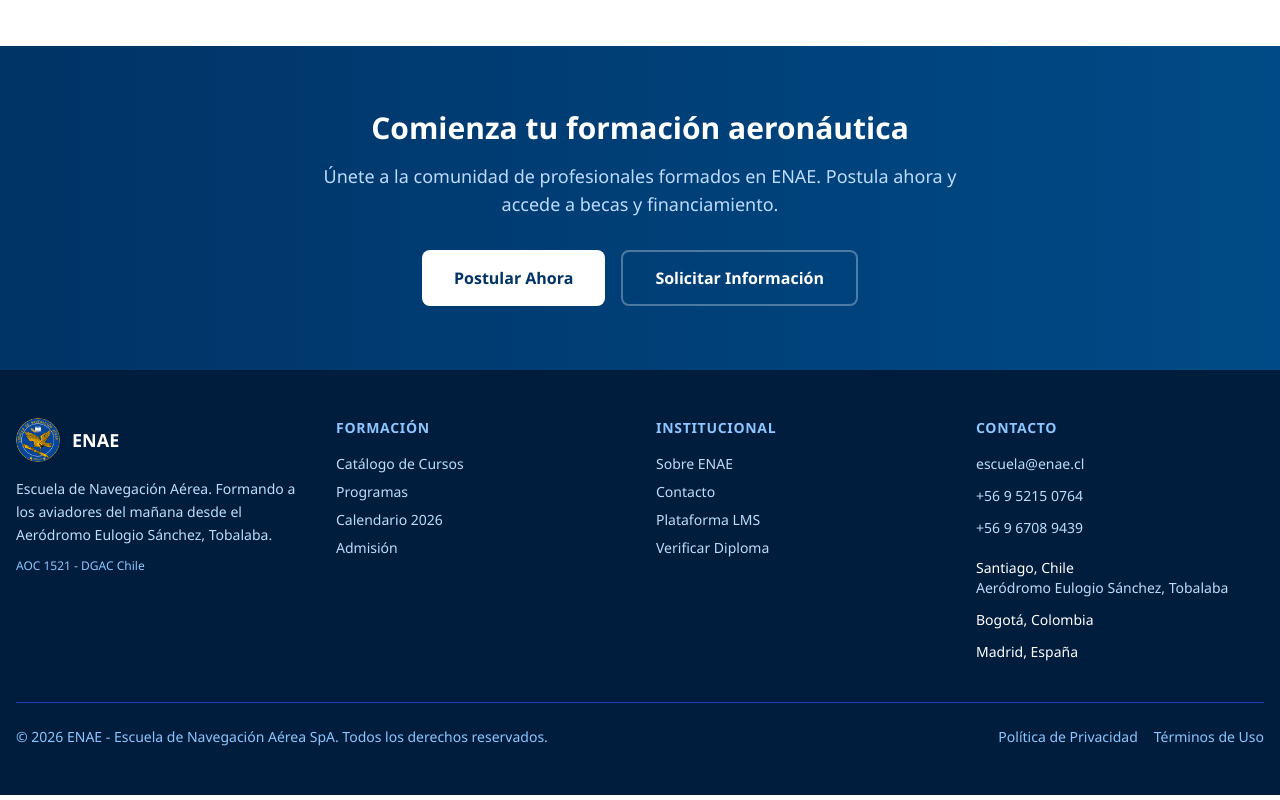
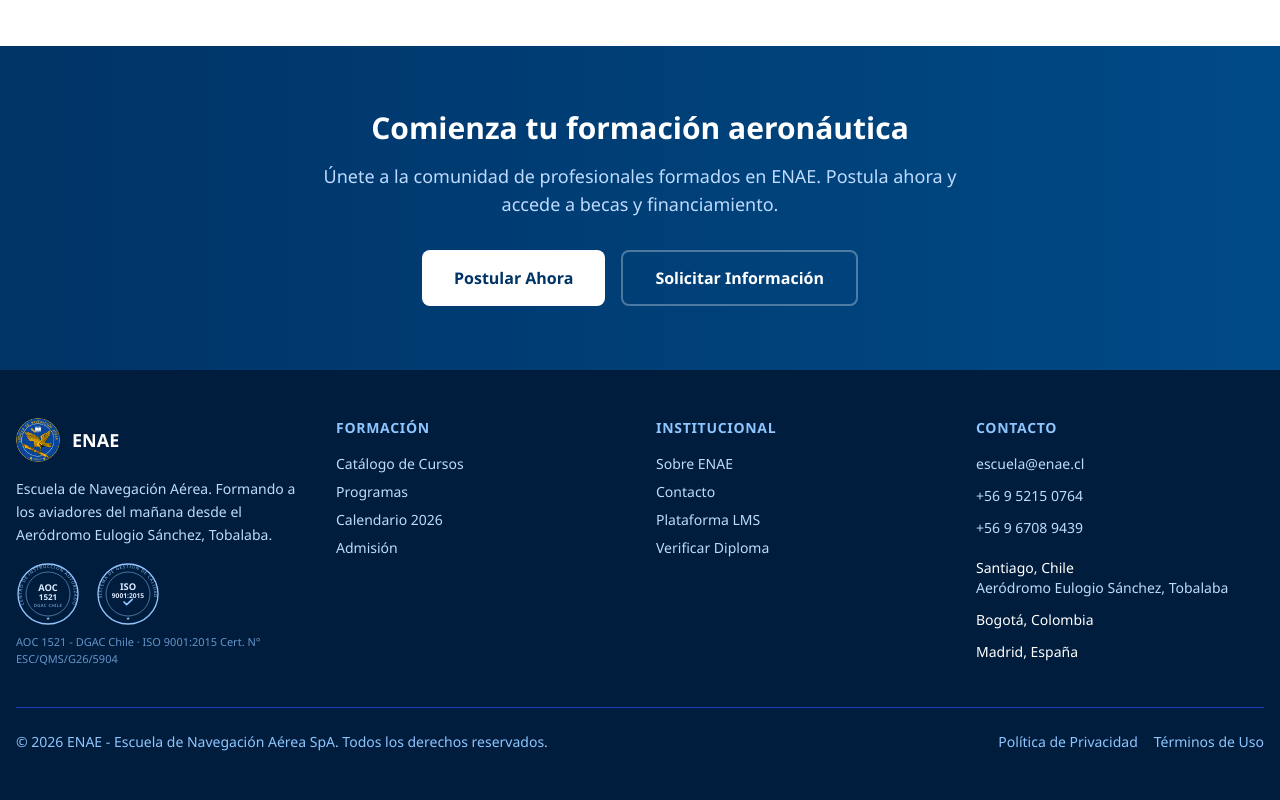
Before and after one commit to cenaeaero/enae, a Next.js app: page / in a window 1280 px wide. Shown: the part 2761-3561 px from the top of the page. Built offline with nearby package versions, Linux system fonts and the light colour scheme; no server answers; the database is empty.

Commit message:
feat: sellos SVG AOC 1521 e ISO 9001:2015 en footer del sitio

```diff
--- a/src/components/Footer.tsx
+++ b/src/components/Footer.tsx
@@ -1,4 +1,46 @@
 import Link from "next/link";
+
+// Sello circular AOC 1521 - DGAC Chile (vector, estilo del footer)
+function SealAoc() {
+  return (
+    <svg viewBox="0 0 96 96" className="w-16 h-16" role="img" aria-label="AOC 1521 - DGAC Chile">
+      <title>Centro de instrucción autorizado - AOC 1521 - DGAC Chile</title>
+      <circle cx="48" cy="48" r="45" fill="none" stroke="#93C5FD" strokeWidth="2" />
+      <circle cx="48" cy="48" r="33" fill="none" stroke="#93C5FD" strokeWidth="0.75" />
+      <defs>
+        <path id="aocRing" d="M 48 87 a 39 39 0 1 1 0 -78 a 39 39 0 1 1 0 78" fill="none" />
+      </defs>
+      <text fontSize="6.5" fill="#93C5FD" letterSpacing="1">
+        <textPath href="#aocRing" startOffset="50%" textAnchor="middle">CENTRO DE INSTRUCCIÓN AUTORIZADO</textPath>
+      </text>
+      <text x="48" y="44" textAnchor="middle" fontSize="14" fontWeight="bold" fill="#DBEAFE">AOC</text>
+      <text x="48" y="57" textAnchor="middle" fontSize="12" fontWeight="bold" fill="#DBEAFE">1521</text>
+      <text x="48" y="67" textAnchor="middle" fontSize="6.5" fill="#93C5FD" letterSpacing="0.5">DGAC CHILE</text>
+      <text x="48" y="87" textAnchor="middle" fontSize="7" fill="#93C5FD">★</text>
+    </svg>
+  );
+}
+
+// Sello circular ISO 9001:2015 (vector, estilo del footer)
+function SealIso() {
+  return (
+    <svg viewBox="0 0 96 96" className="w-16 h-16" role="img" aria-label="Certificación ISO 9001:2015">
+      <title>ISO 9001:2015 - Sistema de Gestión de Calidad - Cert. N° ESC/QMS/G26/5904</title>
+      <circle cx="48" cy="48" r="45" fill="none" stroke="#93C5FD" strokeWidth="2" />
+      <circle cx="48" cy="48" r="33" fill="none" stroke="#93C5FD" strokeWidth="0.75" />
+      <defs>
+        <path id="isoRing" d="M 48 87 a 39 39 0 1 1 0 -78 a 39 39 0 1 1 0 78" fill="none" />
+      </defs>
+      <text fontSize="6.5" fill="#93C5FD" letterSpacing="1">
+        <textPath href="#isoRing" startOffset="50%" textAnchor="middle">SISTEMA DE GESTIÓN DE CALIDAD</textPath>
+      </text>
+      <text x="48" y="42" textAnchor="middle" fontSize="14" fontWeight="bold" fill="#DBEAFE">ISO</text>
+      <text x="48" y="54" textAnchor="middle" fontSize="10" fontWeight="bold" fill="#DBEAFE">9001:2015</text>
+      <path d="M 42 60 l 4 4 l 8.5 -8" fill="none" stroke="#93C5FD" strokeWidth="2.5" strokeLinecap="round" strokeLinejoin="round" />
+      <text x="48" y="87" textAnchor="middle" fontSize="7" fill="#93C5FD">★</text>
+    </svg>
+  );
+}
 
 export default function Footer() {
   return (
@@ -19,7 +61,13 @@ export default function Footer() {
               Escuela de Navegación Aérea. Formando a los aviadores del
               mañana desde el Aeródromo Eulogio Sánchez, Tobalaba.
             </p>
-            <p className="text-blue-300 text-xs mt-3">AOC 1521 - DGAC Chile</p>
+            <div className="flex items-center gap-4 mt-4">
+              <SealAoc />
+              <SealIso />
+            </div>
+            <p className="text-blue-300/70 text-[11px] mt-2">
+              AOC 1521 - DGAC Chile · ISO 9001:2015 Cert. N° ESC/QMS/G26/5904
+            </p>
           </div>
 
           {/* Quick links */}
```
